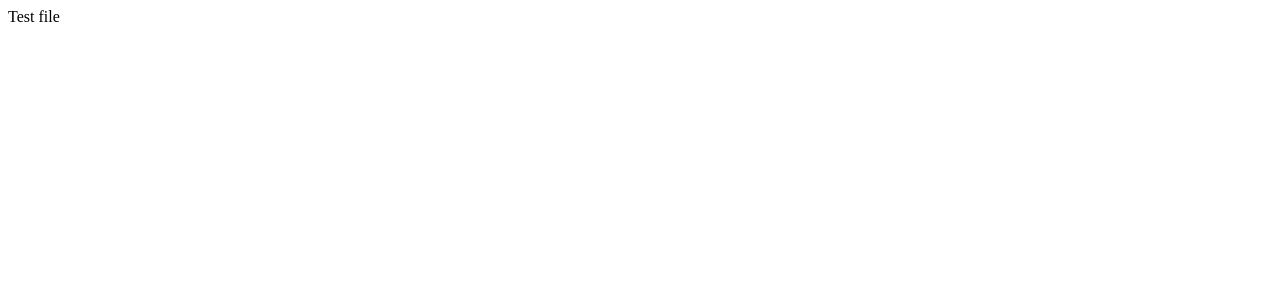
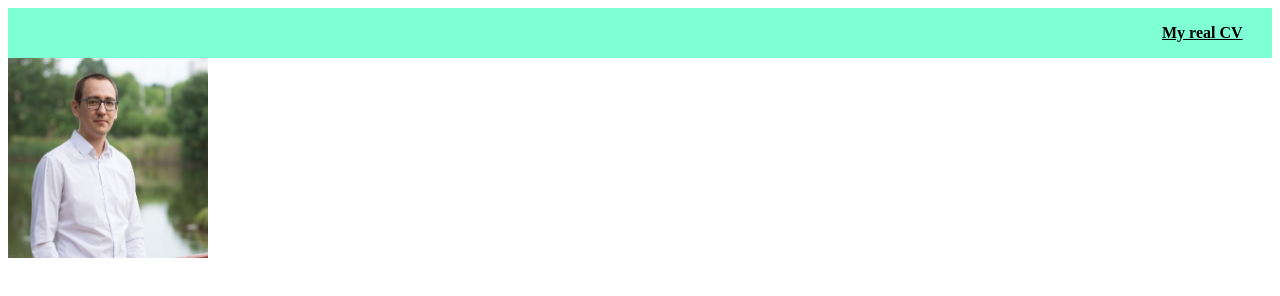
Before and after one commit to AAntipenko/rsschool-cv, a plain HTML site: page index.html in a window 1280 px wide. Drawn offline with Linux system fonts and the light colour scheme.

Commit message:
add header to cv

```diff
--- a/index.html
+++ b/index.html
@@ -1 +1,23 @@
-Test file
+<html class="cv" lang="en">
+    <head>
+        <meta charset="UTF-8">
+        <meta name="viewport" content="width=device-width, initial-scale=1.0">
+        <title>Aleksandr Antipenko CV</title>
+        <link rel="stylesheet" href="style.css">
+    </head>
+    <body class="page-body">
+        <header>
+            <nav class="header__boby">
+                <div class="header__div">
+                    <a href="https://docs.google.com/document/d/18m3HvV5o9Y6lwrNItja6qJBjqdGPKbn6bADLCytYlvQ" target="_blank">My real CV</a>
+                </div>
+            </nav>
+        </header>
+        <main>
+            <img src="img\photo.png" alt="Antipenko" width="200px" height="200px">
+        </main>
+        <footer>
+
+        </footer>
+    </body>
+</html>
--- a/style.css
+++ b/style.css
@@ -1 +1,28 @@
-Test file
+  .cv {
+    height: 100%;
+    margin: 0;
+    padding: 0;
+    font-size: 16px;
+    line-height: 30px;
+    font-weight: 600;
+    color: black;
+  }
+
+  /* Header */
+  header {
+    width: 100%;
+    height: 50px;
+    background-color:aquamarine;
+  }
+  .header__div {
+    margin-left: auto;
+    width: 120px;
+  }
+  .header__boby a {
+    padding: 14px 10px;
+    line-height: 50px;
+    color: black;
+  }
+  .header__boby a:hover {
+    background-color:darkgray;
+  }
```
Also changed, not shown: img/photo.png (added).
